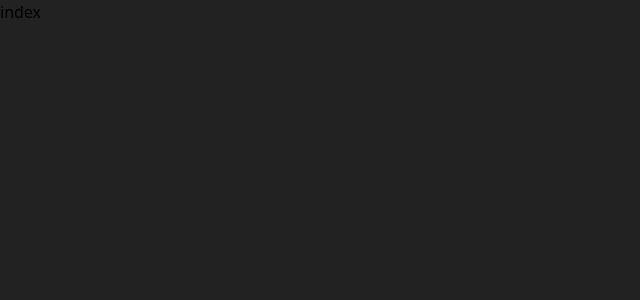
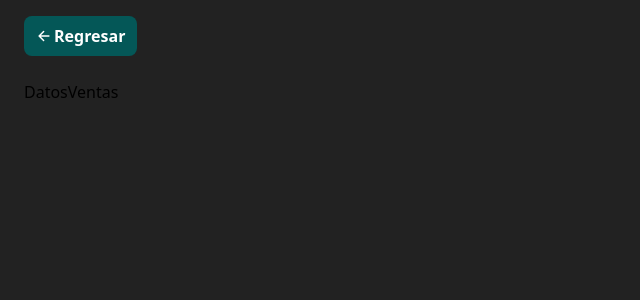
Before and after one commit to Zylown/inventario-front, a React (Vite) app: page /ventas in a window 1280 px wide. Shown: the top 300 px of the page, without its empty margins (0-640 px from the left). Built offline with nearby package versions, Linux system fonts and the light colour scheme.

Commit message:
add ventas view

```diff
--- a/src/pages/Ventas/index.tsx
+++ b/src/pages/Ventas/index.tsx
@@ -1,5 +1,14 @@
+import HomeLayout from "../../layout/HomeLayout";
+import DatosVentas from "../../sections/Ventas/DatosVentas";
+import TopVentas from "../../sections/Ventas/TopVentas";
+
 export default function Ventas() {
   return (
-    <div>index</div>
-  )
+    <HomeLayout>
+      <header className="flex flex-col gap-4">
+        <TopVentas />
+        <DatosVentas />
+      </header>
+    </HomeLayout>
+  );
 }
--- /dev/null
+++ b/src/sections/Ventas/DatosVentas.tsx
@@ -0,0 +1,7 @@
+import React from 'react'
+
+export default function DatosVentas() {
+  return (
+    <div>DatosVentas</div>
+  )
+}
--- /dev/null
+++ b/src/sections/Ventas/TopVentas.tsx
@@ -0,0 +1,23 @@
+import { IoArrowBack } from "react-icons/io5";
+import { useNavigate } from "react-router-dom";
+
+export default function TopVentas() {
+  const navigate = useNavigate();
+  const handleBack = () => {
+    navigate("/");
+  };
+  return (
+    <div className="flex justify-between text-white py-2 font-semibold flex-wrap items-center sm:gap-0 gap-2">
+      <div className="sm:flex hidden">
+        <button
+          type="button"
+          className="flex items-center hover:bg-verde-oscuro transition-all bg-verde-claro px-3 py-2 rounded-lg"
+          onClick={handleBack}
+        >
+          <IoArrowBack />
+          <span className="ml-0.5">Regresar</span>
+        </button>
+      </div>
+    </div>
+  );
+}
```
